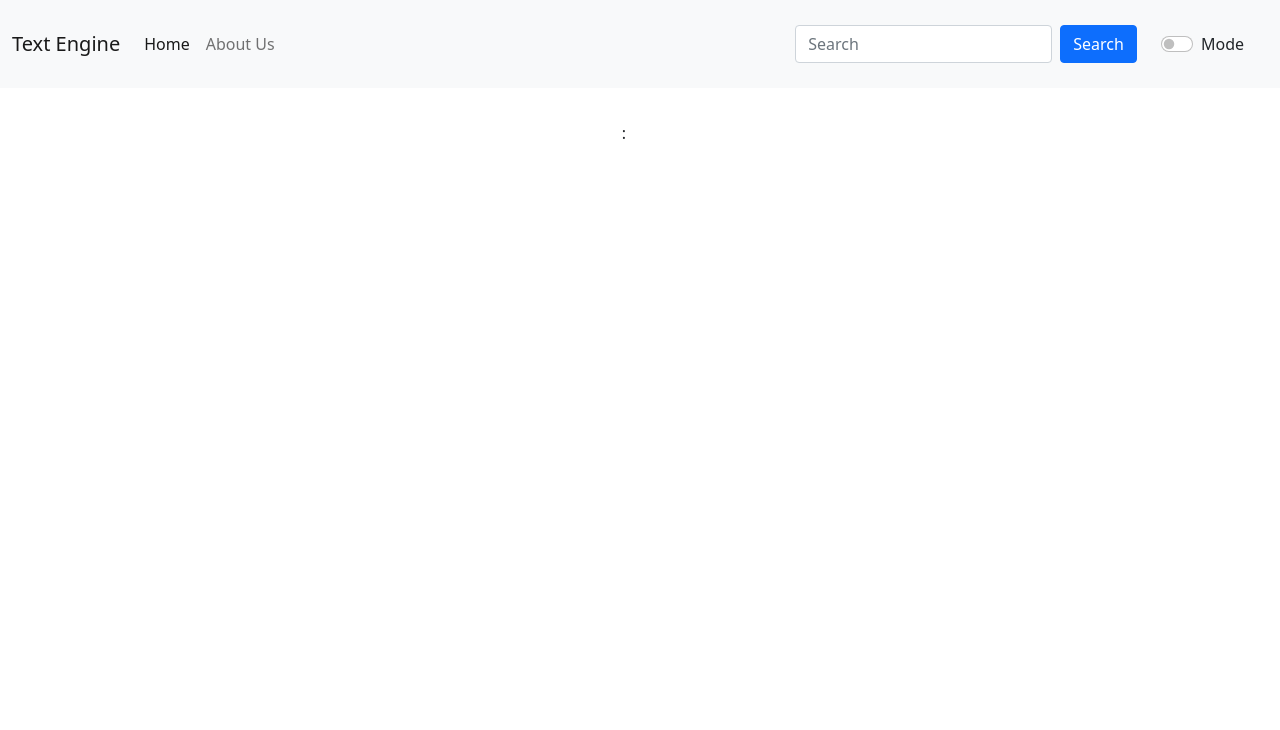
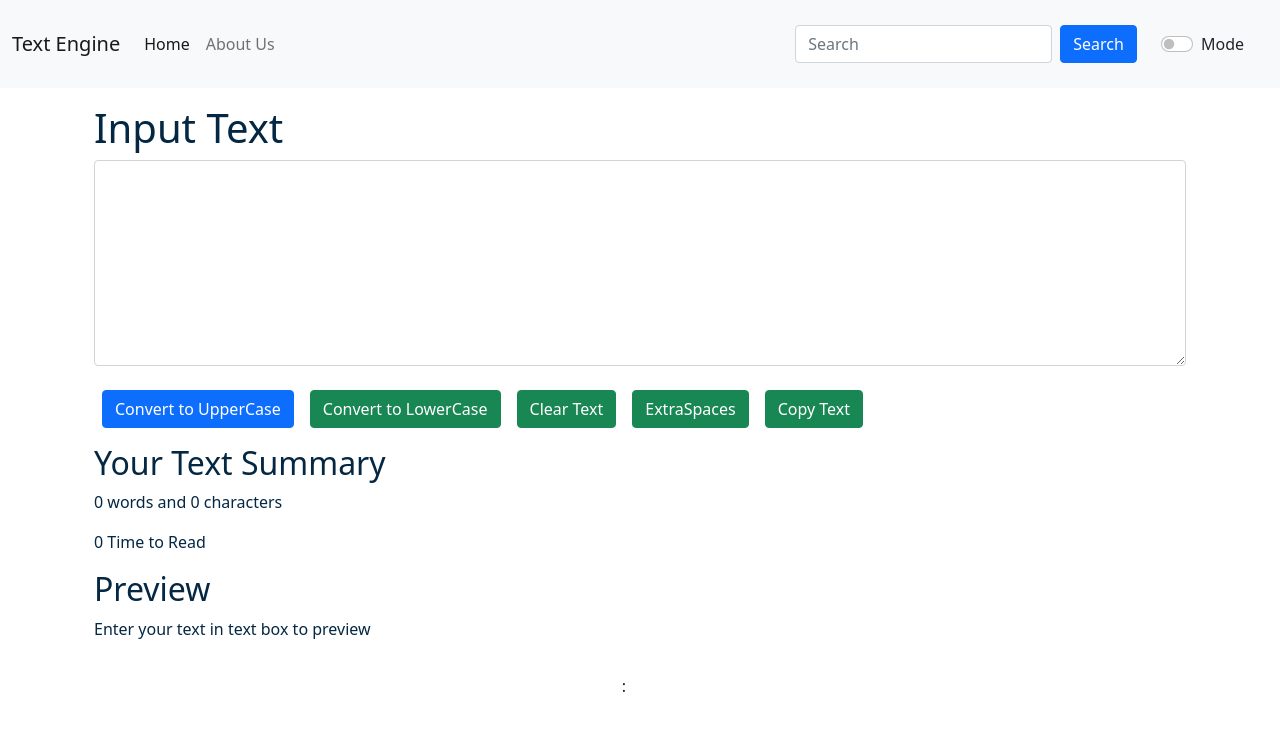
Before and after one commit to khaleequllah/Text-Engine, a React (Create React App) app: page / in a window 1280 px wide. Shown: the top 730 px of the page. Built offline with nearby package versions, Linux system fonts and the light colour scheme.

Commit message:
Welcome Final Fix

```diff
--- a/src/App.js
+++ b/src/App.js
@@ -61,6 +61,18 @@ function App() {
                 />
               }
             />
+
+            <Route
+              path="/"
+              element={
+                <Form
+                  showAlert={showAlert}
+                  heading="Input Text"
+                  mode={mode}
+                  toggleMode={toggleMode}
+                />
+              }
+            />
           </Routes>
         </div>
       </Router>
--- a/src/components/Navbar.js
+++ b/src/components/Navbar.js
@@ -9,7 +9,7 @@ export default function Navbar(props) {
         className={`navbar navbar-expand-lg navbar-${props.mode} bg-${props.mode}`}
       >
         <div className="container-fluid">
-          <Link className="navbar-brand" to="/">
+          <Link className="navbar-brand" to="/Text-Engine/">
             {props.title}
           </Link>
           <button
@@ -26,7 +26,11 @@ export default function Navbar(props) {
           <div className="collapse navbar-collapse" id="navbarSupportedContent">
             <ul className="navbar-nav me-auto mb-2 mb-lg-0">
               <li className="nav-item">
-                <Link className="nav-link active" aria-current="page" to="/">
+                <Link
+                  className="nav-link active"
+                  aria-current="page"
+                  to="/Text-Engine/"
+                >
                   Home
                 </Link>
               </li>
```
